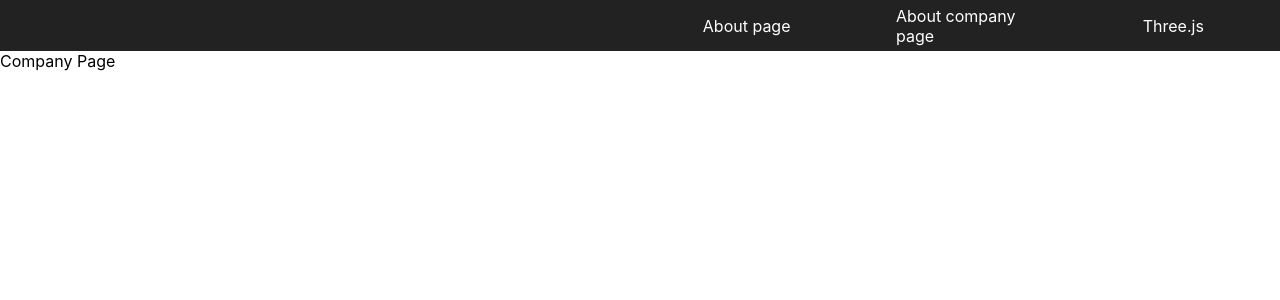
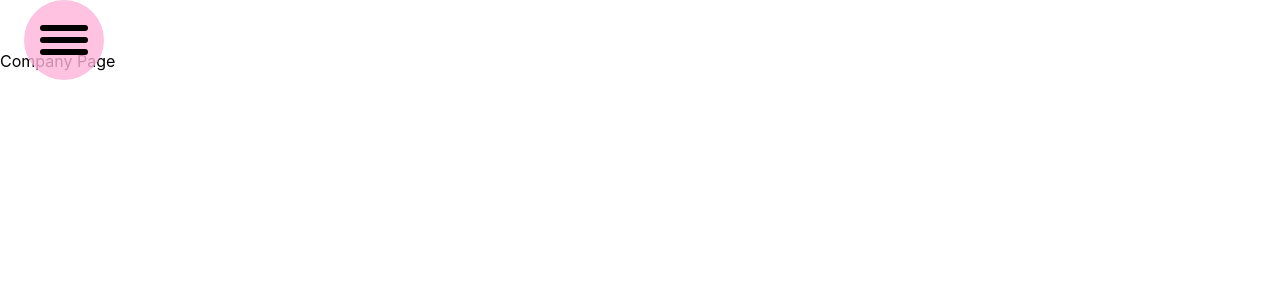
Before and after one commit to yichunsung/elk-tree-earth, a React (Create React App) app: page /about/company in a window 1280 px wide. Shown: the top 300 px of the page. Built offline with nearby package versions, Linux system fonts and the light colour scheme.

Commit message:
Modified circle menu.

```diff
--- a/src/App.js
+++ b/src/App.js
@@ -1,30 +1,13 @@
 // Router settings.
-import { BrowserRouter as Router, Route, Link, Switch } from "react-router-dom";
+import { BrowserRouter as Router, Route, Switch } from "react-router-dom";
 import routes from './router/index.js';
+import CircleMenu from './components/layouts/circleMenu.js';
 
 function App() {
   return (
     <Router>
       <div className="app">
-        <nav className="app-nav">
-          <main className="app-nav-container">
-            <div className="app-nav-left">
-              { /* <Link to="/">Home page</Link> */ }
-
-            </div>
-            <div className="app-nav-right">
-              <div className="app-nav-item">
-                <Link to="/about">About page</Link>
-              </div>
-              <div className="app-nav-item">
-                <Link to="/about/company">About company page</Link>
-              </div>
-              <div className="app-nav-item">
-                 <Link to="/three">Three.js</Link>
-              </div>
-            </div>
-          </main>
-        </nav>
+        <CircleMenu />
         <section className="app-view">
           <Switch>
             {
--- a/src/assets/style/circleMenu.css
+++ b/src/assets/style/circleMenu.css
@@ -34,6 +34,12 @@
   cursor: pointer;
   transition: opacity 1s, z-index 0.3s, transform 1s;
   transform: translateX(0);
+}
+
+.btn {
+  display: flex;
+  justify-content: center;
+  align-items: center;
 }
 
 .menu .btn .fa {
--- a/src/components/layouts/circleMenu.js
+++ b/src/components/layouts/circleMenu.js
@@ -1,7 +1,7 @@
-import '../../assets/style/circleMenu.css';
 import { useState } from 'react';
 // eslint-disable-next-line
 import { BrowserRouter as Router, Link, Redirect } from "react-router-dom";
+import '../../assets/style/circleMenu.css';
 
 const CircleMenu = () => {
 
@@ -20,22 +20,27 @@ const CircleMenu = () => {
         <div className="btn trigger" onClick={ () => { openMenu() } }>
           <span className="line"></span>
         </div>
-        <Router>
         <div className="icons">
           <div className="rotater">
+            <Link to="/three">
               <div className="btn btn-icon">
-              <Link to="/three"><i className="fa fa-codepen"></i></Link>
+                Three
               </div>
+            </Link>
           </div>
           <div className="rotater">
+            <Link to="/about">
               <div className="btn btn-icon">
-              <i className="fa fa-facebook"></i>
+                About
               </div>
+            </Link>
           </div>
           <div className="rotater">
+            <Link to="/about/company">
               <div className="btn btn-icon">
-              <i className="fa fa-google-plus"></i>
+                Company
               </div>
+            </Link>
           </div>
           <div className="rotater">
             <div className="btn btn-icon">
@@ -63,7 +68,6 @@ const CircleMenu = () => {
             </div>
           </div>
         </div>
-        </Router>
       </div>
     </main>
   )
--- a/src/pages/about/about.js
+++ b/src/pages/about/about.js
@@ -1,7 +1,6 @@
 import { useState } from 'react';
 // eslint-disable-next-line
 import { BrowserRouter as Link, Redirect } from "react-router-dom";
-import CircleMenu from '../../components/layouts/circleMenu.js';
 
 const About = () => {
 
@@ -24,7 +23,7 @@ const About = () => {
         { pageName }
       </h2>
       <button onClick={ () => { changeName() } }>Change Name</button>
-      <CircleMenu />
+
     </main>
   )
 }
```
Also changed, not shown: 1 other file (tests, documents, lock files or other folders). Lines whose indentation alone changed are shown as unchanged.
